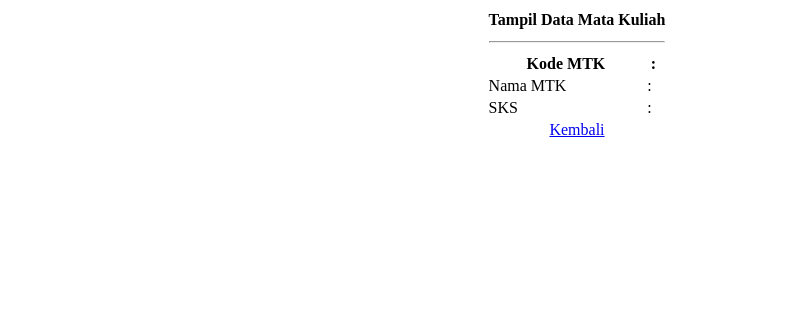
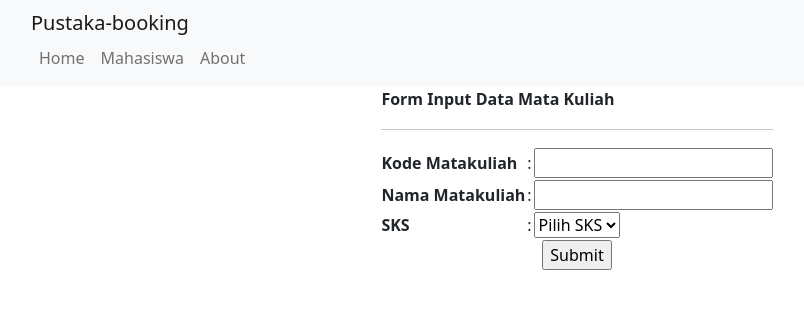
Before and after one commit to JulPahmi/WP2_JULPAHMI, a CodeIgniter app: page /pustaka-booking/matakuliah/cetak in a window 1280 px wide. Shown: the top 309 px of the page, without its empty margins (63-867 px from the left). Run offline with CodeIgniter, Linux system fonts and the light colour scheme.

Commit message:
Penambahan pertemuan 5,Membuat form Validasi

```diff
--- a/application/config/routes.php
+++ b/application/config/routes.php
@@ -1,5 +1,5 @@
 <?php
-defined('BASEPATH') OR exit('No direct script access allowed');
+defined('BASEPATH') or exit('No direct script access allowed');
 
 /*
 | -------------------------------------------------------------------------
@@ -49,6 +49,6 @@ defined('BASEPATH') OR exit('No direct script access allowed');
 | Examples:	my-controller/index	-> my_controller/index
 |		my-controller/my-method	-> my_controller/my_method
 */
-$route['default_controller'] = 'latihan1';
+$route['default_controller'] = 'matakuliah';
 $route['404_override'] = '';
 $route['translate_uri_dashes'] = FALSE;
--- a/application/controllers/Matakuliah.php
+++ b/application/controllers/Matakuliah.php
@@ -1,18 +1,41 @@
 <?php
 class Matakuliah extends CI_Controller
 {
-    public function __construct(){
-       parent::__construct();
-  }
 
     public function index()
     {
-
+        $this->load->view('tamplate/header');
+        $this->load->view('tamplate/footer');
         $this->load->view('view-form-matakuliah');
     }
 
     public function cetak()
     {
+        $this->load->view('tamplate/header');
+        $this->load->view('tamplate/footer');
+        $this->form_validation->set_rules(
+            'kode',
+            'Kode Matakuliah',
+            'required|min_length[3]',
+            [
+                'required' => 'Kode Matakuliah Harus diisi',
+                'min_length' => 'Kode terlalu pendek'
+            ]
+        );
+
+        $this->form_validation->set_rules(
+            'nama',
+            'Nama Matakuliah',
+            'required|min_length[3]',
+            [
+                'required' => 'Nama Matakuliah Harus diisi',
+                'min_length' => 'Nama terlalu pendek'
+            ]
+        );
+
+        if ($this->form_validation->run() != true) {
+            $this->load->view('view-form-matakuliah');
+        } else {
             $data = [
                 'kode' => $this->input->post('kode'),
                 'nama' => $this->input->post('nama'),
@@ -22,3 +45,4 @@ class Matakuliah extends CI_Controller
             $this->load->view('view-data-matakuliah', $data);
         }
     }
+}
--- /dev/null
+++ b/application/views/tamplate/footer.php
@@ -0,0 +1,13 @@
+    <!-- Optional JavaScript; choose one of the two! -->
+
+    <!-- Option 1: Bootstrap Bundle with Popper -->
+    <script src="https://cdn.jsdelivr.net/npm/bootstrap@5.1.3/dist/js/bootstrap.bundle.min.js" integrity="sha384-ka7Sk0Gln4gmtz2MlQnikT1wXgYsOg+OMhuP+IlRH9sENBO0LRn5q+8nbTov4+1p" crossorigin="anonymous"></script>
+
+    <!-- Option 2: Separate Popper and Bootstrap JS -->
+    <!--
+    <script src="https://cdn.jsdelivr.net/npm/@popperjs/core@2.10.2/dist/umd/popper.min.js" integrity="sha384-7+zCNj/IqJ95wo16oMtfsKbZ9ccEh31eOz1HGyDuCQ6wgnyJNSYdrPa03rtR1zdB" crossorigin="anonymous"></script>
+    <script src="https://cdn.jsdelivr.net/npm/bootstrap@5.1.3/dist/js/bootstrap.min.js" integrity="sha384-QJHtvGhmr9XOIpI6YVutG+2QOK9T+ZnN4kzFN1RtK3zEFEIsxhlmWl5/YESvpZ13" crossorigin="anonymous"></script>
+    -->
+    </body>
+
+    </html>
--- /dev/null
+++ b/application/views/tamplate/header.php
@@ -0,0 +1,32 @@
+<!doctype html>
+<html lang="en">
+
+<head>
+    <!-- Required meta tags -->
+    <meta charset="utf-8">
+    <meta name="viewport" content="width=device-width, initial-scale=1">
+
+    <!-- Bootstrap CSS -->
+    <link href="https://cdn.jsdelivr.net/npm/bootstrap@5.1.3/dist/css/bootstrap.min.css" rel="stylesheet" integrity="sha384-1BmE4kWBq78iYhFldvKuhfTAU6auU8tT94WrHftjDbrCEXSU1oBoqyl2QvZ6jIW3" crossorigin="anonymous">
+
+    <title>data mahasiswa</title>
+</head>
+
+<body>
+    <nav class="navbar navbar-expand-lg navbar-light bg-light">
+        <div class="container">
+            <div class="container-fluid">
+                <a class="navbar-brand" href="#">Pustaka-booking</a>
+                <button class="navbar-toggler" type="button" data-bs-toggle="collapse" data-bs-target="#navbarNavAltMarkup" aria-controls="navbarNavAltMarkup" aria-expanded="false" aria-label="Toggle navigation">
+                    <span class="navbar-toggler-icon"></span>
+                </button>
+                <div class="collapse navbar-collapse" id="navbarNavAltMarkup">
+                    <div class="navbar-nav">
+                        <a class="nav-link" aria-current="page" href="#">Home</a>
+                        <a class="nav-link" href="#">Mahasiswa</a>
+                        <a class="nav-link" href="#">About</a>
+                    </div>
+                </div>
+            </div>
+        </div>
+    </nav>
--- a/application/views/view-data-matakuliah.php
+++ b/application/views/view-data-matakuliah.php
@@ -1,7 +1,11 @@
-<html>
+<!DOCTYPE html>
+<html lang="en">
 
 <head>
-  <title>Tampil Data Matakuliah</title>
+    <meta charset="UTF-8">
+    <meta http-equiv="X-UA-Compatible" content="IE=edge">
+    <meta name="viewport" content="width=device-width, initial-scale=1.0">
+    <title>Data mata kuliah</title>
 </head>
 
 <body>
@@ -18,14 +22,14 @@
                 </td>
             </tr>
             <tr>
-            <th>Kode MTK</th>
-            <th>:</th>
+                <td>Kode Matakuliah</td>
+                <td>:</td>
                 <td>
                     <?= $kode; ?>
                 </td>
             </tr>
             <tr>
-            <td>Nama MTK</td>
+                <td>Nama Matakuliah</td>
                 <td>:</td>
                 <td>
                     <?= $nama; ?>
@@ -40,11 +44,13 @@
             </tr>
             <tr>
                 <td colspan="3" align="center">
-                <a href="<?= base_url('matakuliah'); ?>">Kembali</a>
+                    <a href="<?= base_url('matakuliah/cetak');
+                                ?>">Kembali</a>
                 </td>
             </tr>
         </table>
     </center>
+
 </body>
 
 </html>
--- a/application/views/view-form-matakuliah.php
+++ b/application/views/view-form-matakuliah.php
@@ -1,13 +1,16 @@
-<html>
+<!DOCTYPE html>
+<html lang="en">
 
 <head>
-    <title>Form Input Matakuliah</title>
+    <meta charset="UTF-8">
+    <meta http-equiv="X-UA-Compatible" content="IE=edge">
+    <meta name="viewport" content="width=device-width, initial-scale=1.0">
+    <title>form mata kuliah</title>
 </head>
 
 <body>
     <center>
-        <form action="<?= base_url('matakuliah/cetak'); ?>"
-method="post">
+        <form action="<?= base_url('matakuliah/cetak'); ?>" method="post">
             <table>
                 <tr>
                     <th colspan="3">
@@ -20,19 +23,21 @@ method="post">
                     </td>
                 </tr>
                 <tr>
-    <th>Kode MTK</th>
-    <th>:</th>
+                    <th>Kode Matakuliah</th>
+                    <td>:</td>
                     <td>
                         <input type="text" name="kode" id="kode">
                     </td>
                 </tr>
+                <?= form_error('kode'); ?>
                 <tr>
-    <th>Nama MTK</th>
+                    <th>Nama Matakuliah</th>
                     <td>:</td>
                     <td>
                         <input type="text" name="nama" id="nama">
                     </td>
                 </tr>
+                <?= form_error('nama'); ?>
                 <tr>
                     <th>SKS</th>
                     <td>:</td>
```
Also changed, not shown: .htaccess. Lines whose indentation alone changed are shown as unchanged.
